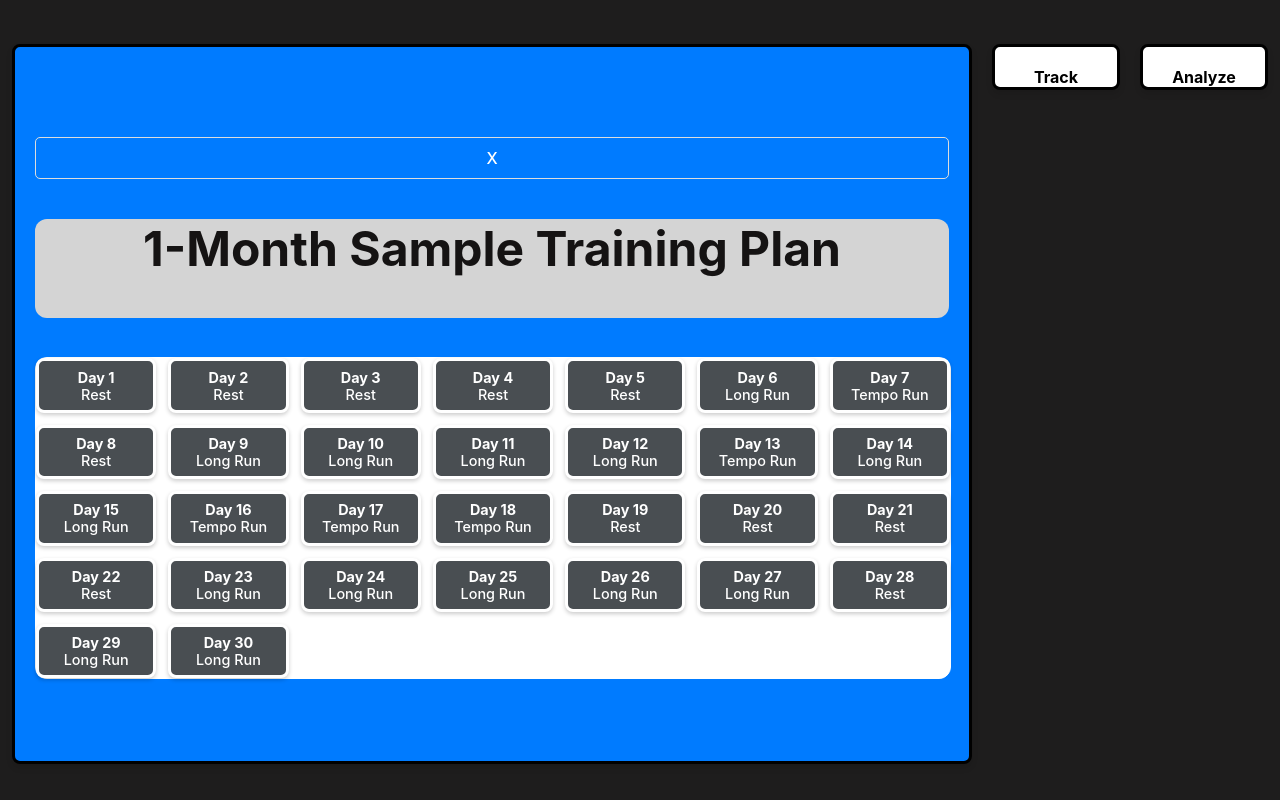
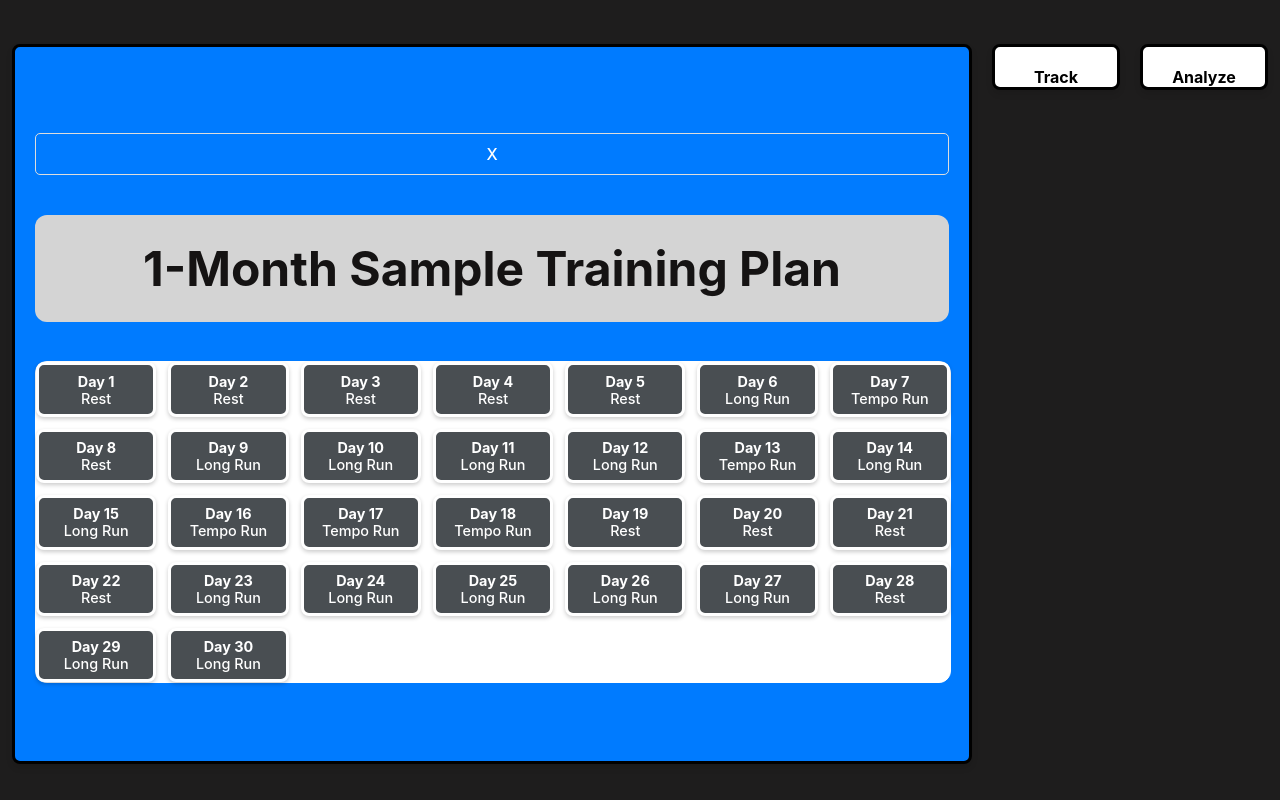
Before and after one commit to tulloch022/marathoner, a React (Vite) app: page / in a window 1280 px wide. Both pictures are taken after a click on the button "Plan". Built offline with nearby package versions, Linux system fonts and the light colour scheme.

Commit message:
improved styling for calendar heading

```diff
--- a/src/index.css
+++ b/src/index.css
@@ -311,7 +311,7 @@ h1, p {
   background-color: rgb(212, 212, 212);
   border-radius: 12px;
   color: rgb(21, 19, 19);
-  padding-bottom: 5vh;
+  padding: .5em;
 }
 
 /* Responsiveness for Smaller Screens */
```
